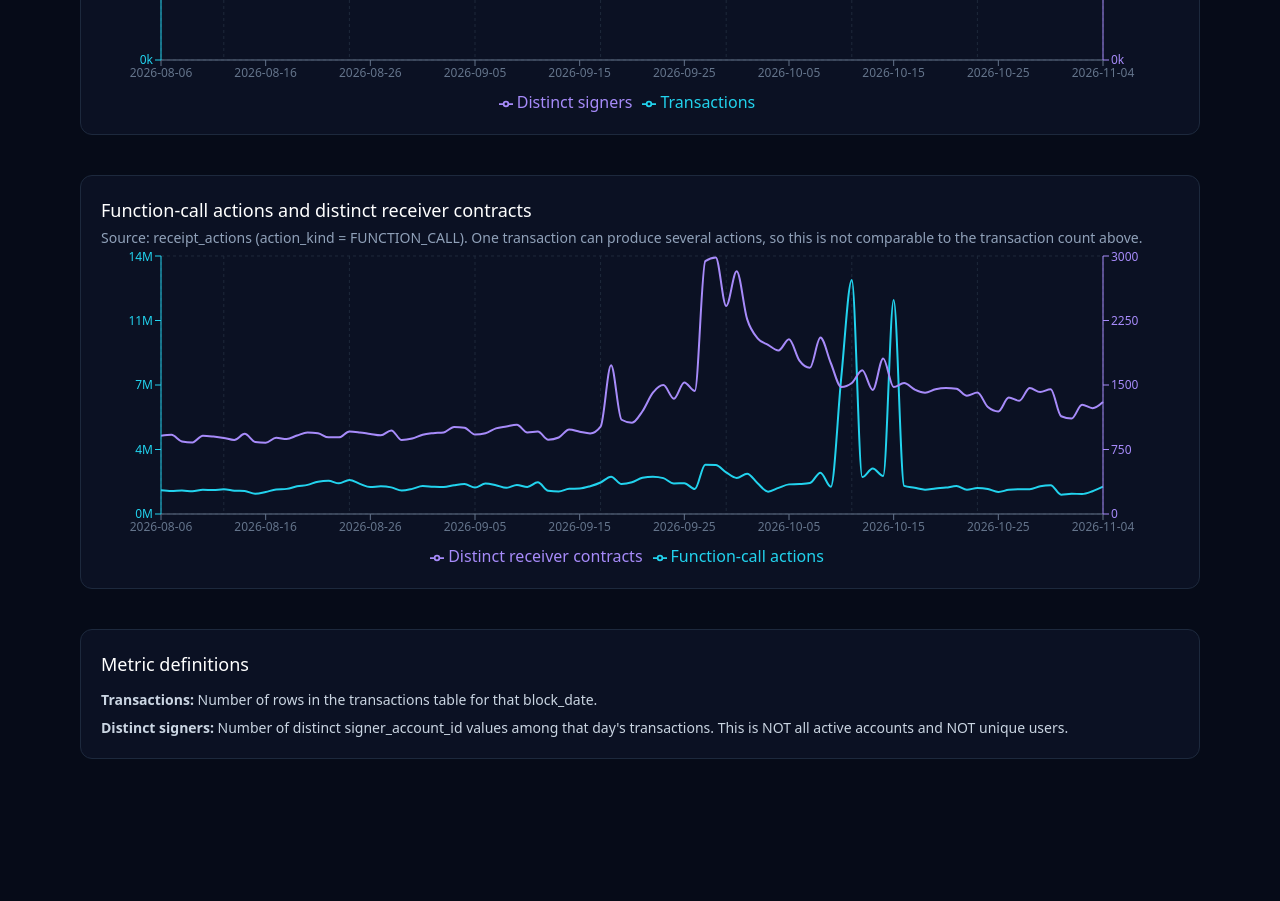
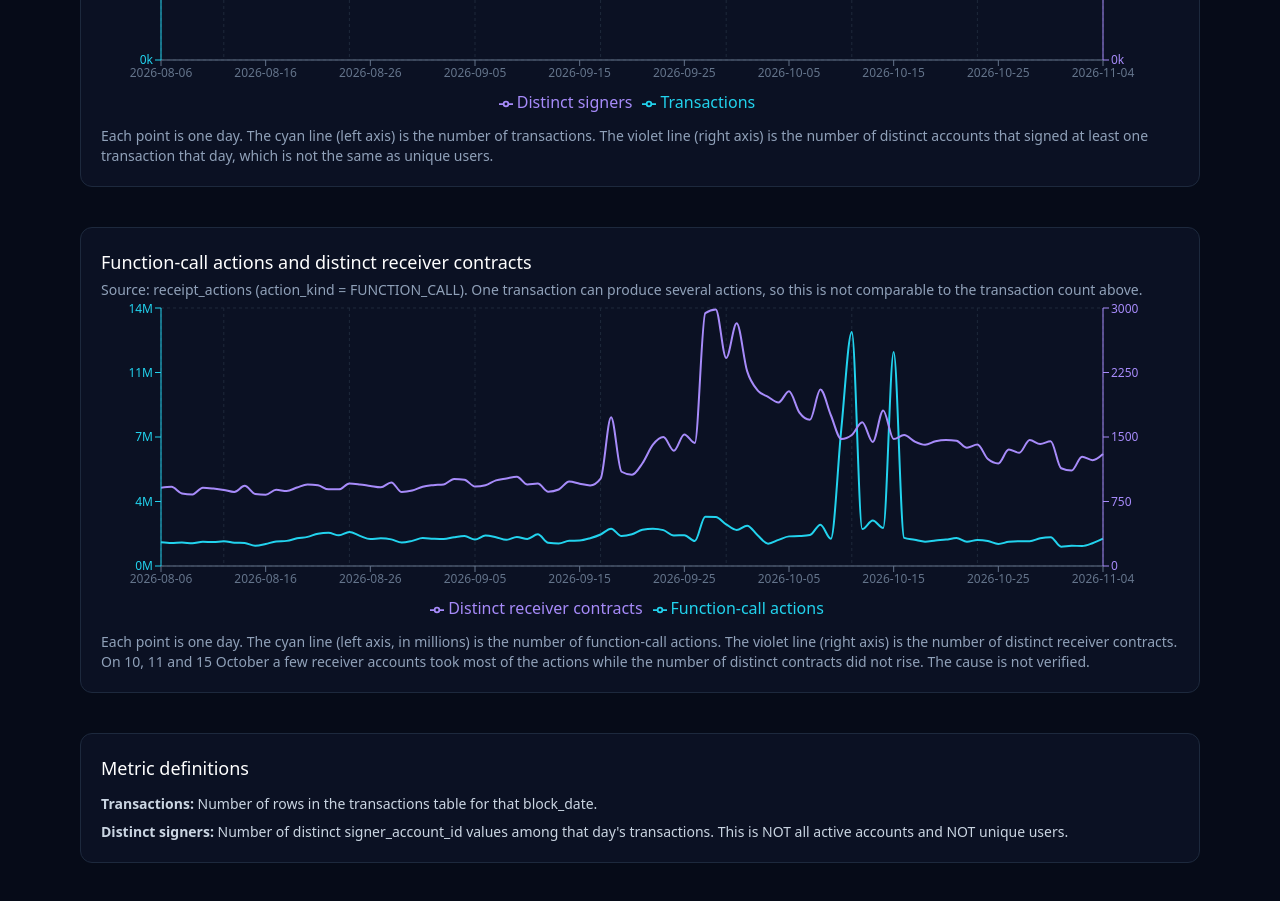
Before and after one commit to cryptobyrj/Nearpulse-ai, a Next.js app: page /network-pulse in a window 1280 px wide. Shown: the part 880-1781 px from the top of the page. Before the commit the page ends 1679 px from the top, so only its background shows below. Built offline with nearby package versions, Linux system fonts and the light colour scheme.

Commit message:
Add plain-language captions under the charts

```diff
--- a/src/app/network-pulse/page.tsx
+++ b/src/app/network-pulse/page.tsx
@@ -78,6 +78,12 @@ export default function NetworkPulsePage() {
       <section className="mt-10 rounded-xl border border-slate-800 bg-slate-900/60 p-5">
         <h2 className="text-lg font-medium text-white">Daily trend</h2>
         <TrendChart rows={dailyRows} />
+                <p className="mt-3 text-sm text-slate-400">
+          Each point is one day. The cyan line (left axis) is the number of
+          transactions. The violet line (right axis) is the number of distinct
+          accounts that signed at least one transaction that day, which is not
+          the same as unique users.
+        </p>
       </section>
 
       <section className="mt-10 rounded-xl border border-slate-800 bg-slate-900/60 p-5">
@@ -90,6 +96,13 @@ export default function NetworkPulsePage() {
           transaction count above.
         </p>
         <FunctionCallChart rows={functionCallRows} />
+                <p className="mt-3 text-sm text-slate-400">
+          Each point is one day. The cyan line (left axis, in millions) is the
+          number of function-call actions. The violet line (right axis) is the
+          number of distinct receiver contracts. On 10, 11 and 15 October a few
+          receiver accounts took most of the actions while the number of
+          distinct contracts did not rise. The cause is not verified.
+        </p>
       </section>
 
       <section className="mt-10 rounded-xl border border-slate-800 bg-slate-900/60 p-5 text-sm text-slate-300">
```
